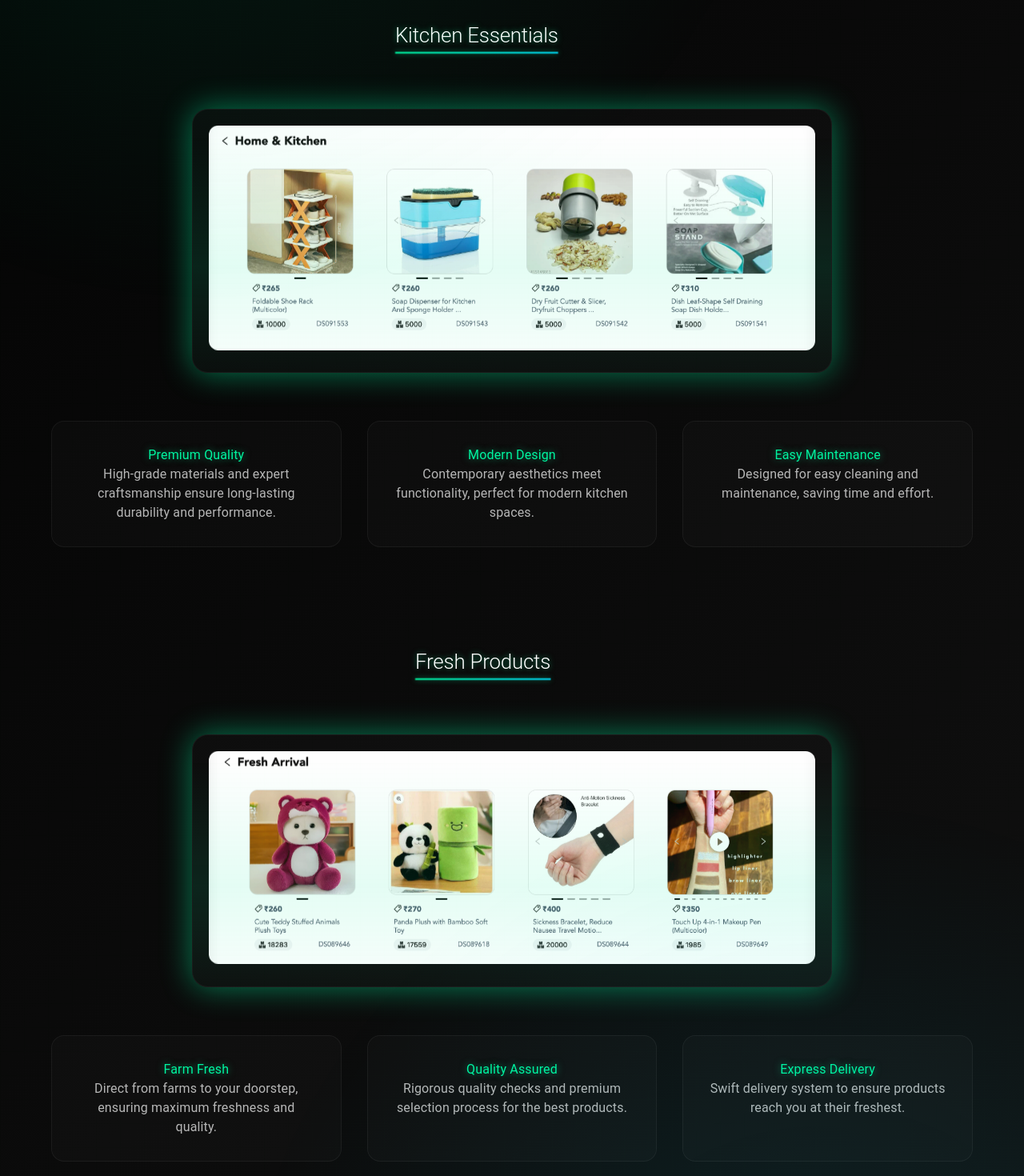
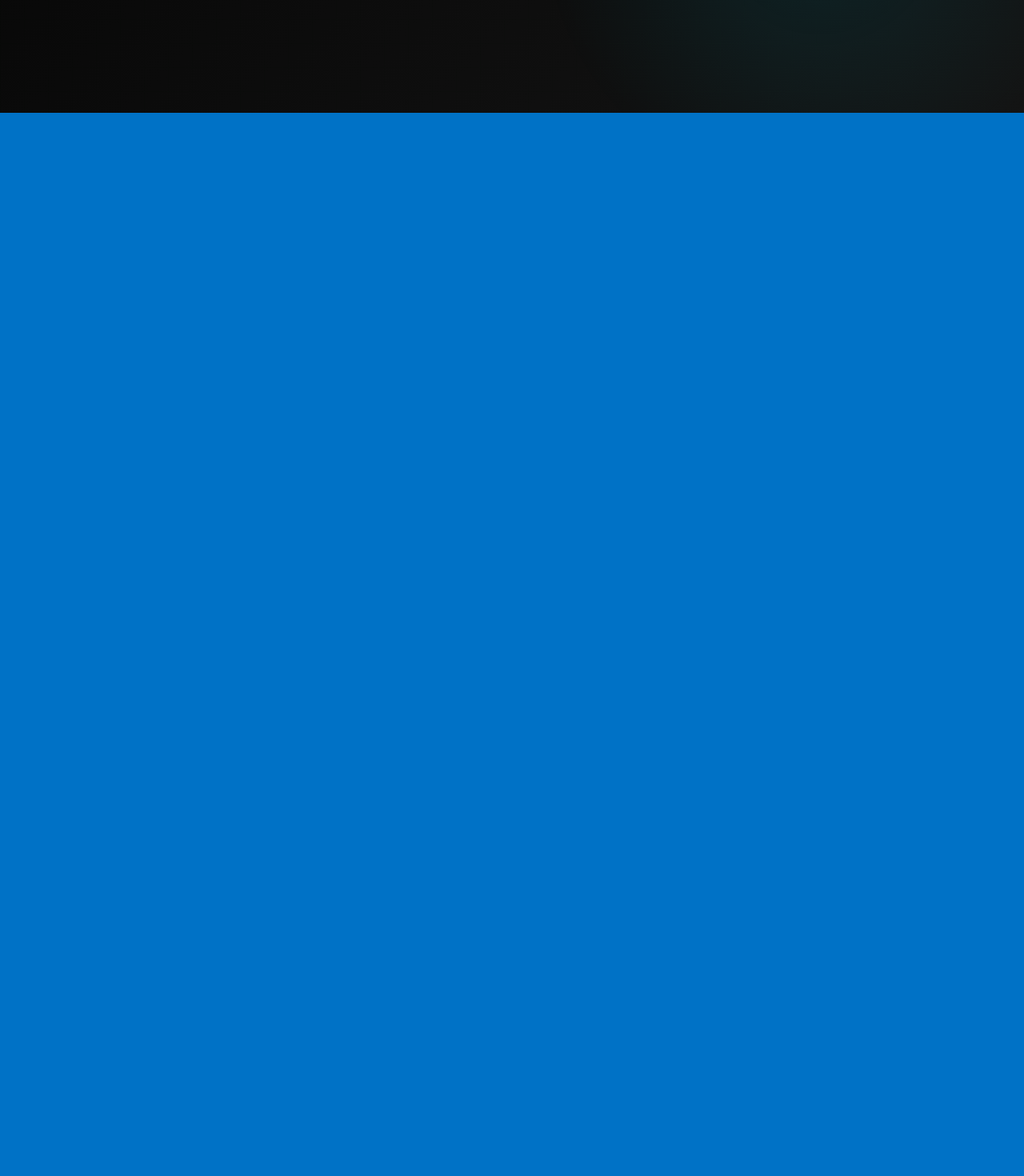
Before and after one commit to prashantcitymall/Dropship-india, a React (Create React App) app: page /products in a window 1280 px wide. Shown: the part 1120-2590 px from the top of the page at 80% size. After the commit the page ends 1261 px from the top, so only its background shows below. Built offline with nearby package versions, Linux system fonts and the light colour scheme.

Commit message:
new changes

```diff
--- a/src/components/Hero/Hero.js
+++ b/src/components/Hero/Hero.js
@@ -154,29 +154,41 @@ const ButtonGroup = styled.div`
 `;
 
 const IntegrationSection = styled.div`
-  margin-top: 60px;
-  animation: ${slideUp} 0.8s ease-out 0.6s backwards;
+  margin-top: 20px;
+  text-align: center;
 
   h3 {
-    color: #666;
-    margin-bottom: 20px;
-    font-size: 1.2rem;
+    color: rgba(255, 255, 255, 0.7);
+    font-size: 1rem;
+    margin-bottom: 5px;
+    font-weight: normal;
   }
 `;
 
 const LogoGrid = styled.div`
   display: flex;
   justify-content: center;
+  gap: 20px;
+  margin-top: 5px;
+`;
+
+const LogoContainer = styled.div`
+  display: flex;
+  flex-direction: column;
   align-items: center;
-  margin-top: 20px;
-  gap: 15px;
+  gap: 5px;
+  transition: all 0.3s ease;
 
   img {
-    height: 40px;
+    height: 30px;
+    width: auto;
     opacity: 0.8;
     transition: all 0.3s ease;
+  }
 
-    &:hover {
+  &:hover {
+    transform: translateY(-2px);
+    img {
       opacity: 1;
       transform: scale(1.05);
     }
@@ -193,24 +205,6 @@ const LogoText = styled.span`
 
   &:hover {
     opacity: 1;
-  }
-`;
-
-const LogoContainer = styled.div`
-  display: flex;
-  align-items: center;
-  gap: 15px;
-  transition: all 0.3s ease;
-
-  &:hover {
-    transform: translateY(-2px);
-    ${LogoText} {
-      opacity: 1;
-    }
-    img {
-      opacity: 1;
-      transform: scale(1.05);
-    }
   }
 `;
 
--- a/src/components/Products/Products.css
+++ b/src/components/Products/Products.css
@@ -143,17 +143,6 @@
   );
 }
 
-.products-wrapper::before {
-  content: '';
-  position: absolute;
-  top: 0;
-  left: 0;
-  right: 0;
-  height: 2px;
-  background: linear-gradient(90deg, #00F5A0, #00D9F5);
-  opacity: 0.5;
-}
-
 .category-title {
   font-size: 37px !important;
   transform: scale(0.7);
--- a/src/components/Products/Products.js
+++ b/src/components/Products/Products.js
@@ -37,17 +37,6 @@ const ProductsWrapper = styled.div`
   padding: 120px 0;
   position: relative;
   overflow: hidden;
-
-  &:before {
-    content: '';
-    position: absolute;
-    top: 0;
-    left: 0;
-    right: 0;
-    height: 2px;
-    background: linear-gradient(90deg, #00F5A0, #00D9F5);
-    opacity: 0.5;
-  }
 
   &:after {
     content: '';
@@ -248,120 +237,6 @@ const Products = () => {
             </Grid>
           </FeatureGrid>
         </ProductSection>
-
-        <ProductSection delay={0.2}>
-          <Typography variant="h2" className="text-glow category-title">
-            Kitchen Essentials
-          </Typography>
-          <ImageContainer className="image-container">
-            <ProductImage
-              src="/images/kitchen.png"
-              alt="Kitchen Products"
-            />
-          </ImageContainer>
-          <FeatureGrid container spacing={4}>
-            <Grid item xs={12} md={4}>
-              <FeatureBox className="feature-box-hover">
-                <FeatureTitle className="text-glow">Premium Quality</FeatureTitle>
-                <FeatureDescription>
-                  High-grade materials and expert craftsmanship ensure long-lasting durability and performance.
-                </FeatureDescription>
-              </FeatureBox>
-            </Grid>
-            <Grid item xs={12} md={4}>
-              <FeatureBox className="feature-box-hover">
-                <FeatureTitle className="text-glow">Modern Design</FeatureTitle>
-                <FeatureDescription>
-                  Contemporary aesthetics meet functionality, perfect for modern kitchen spaces.
-                </FeatureDescription>
-              </FeatureBox>
-            </Grid>
-            <Grid item xs={12} md={4}>
-              <FeatureBox className="feature-box-hover">
-                <FeatureTitle className="text-glow">Easy Maintenance</FeatureTitle>
-                <FeatureDescription>
-                  Designed for easy cleaning and maintenance, saving time and effort.
-                </FeatureDescription>
-              </FeatureBox>
-            </Grid>
-          </FeatureGrid>
-        </ProductSection>
-
-        <ProductSection delay={0.4}>
-          <Typography variant="h2" className="text-glow category-title">
-            Fresh Products
-          </Typography>
-          <ImageContainer className="image-container">
-            <ProductImage
-              src="/images/fresh.png"
-              alt="Fresh Products"
-            />
-          </ImageContainer>
-          <FeatureGrid container spacing={4}>
-            <Grid item xs={12} md={4}>
-              <FeatureBox className="feature-box-hover">
-                <FeatureTitle className="text-glow">Farm Fresh</FeatureTitle>
-                <FeatureDescription>
-                  Direct from farms to your doorstep, ensuring maximum freshness and quality.
-                </FeatureDescription>
-              </FeatureBox>
-            </Grid>
-            <Grid item xs={12} md={4}>
-              <FeatureBox className="feature-box-hover">
-                <FeatureTitle className="text-glow">Quality Assured</FeatureTitle>
-                <FeatureDescription>
-                  Rigorous quality checks and premium selection process for the best products.
-                </FeatureDescription>
-              </FeatureBox>
-            </Grid>
-            <Grid item xs={12} md={4}>
-              <FeatureBox className="feature-box-hover">
-                <FeatureTitle className="text-glow">Express Delivery</FeatureTitle>
-                <FeatureDescription>
-                  Swift delivery system to ensure products reach you at their freshest.
-                </FeatureDescription>
-              </FeatureBox>
-            </Grid>
-          </FeatureGrid>
-        </ProductSection>
-
-        <ProductSection delay={0.6}>
-          <Typography variant="h2" className="text-glow category-title">
-            Electronics
-          </Typography>
-          <ImageContainer className="image-container">
-            <ProductImage
-              src="/images/electronics.png"
-              alt="Electronics Products"
-            />
-          </ImageContainer>
-          <FeatureGrid container spacing={4}>
-            <Grid item xs={12} md={4}>
-              <FeatureBox className="feature-box-hover">
-                <FeatureTitle className="text-glow">Latest Technology</FeatureTitle>
-                <FeatureDescription>
-                  Cutting-edge electronics with advanced features and specifications.
-                </FeatureDescription>
-              </FeatureBox>
-            </Grid>
-            <Grid item xs={12} md={4}>
-              <FeatureBox className="feature-box-hover">
-                <FeatureTitle className="text-glow">Warranty Covered</FeatureTitle>
-                <FeatureDescription>
-                  Extended warranty and reliable after-sales service for peace of mind.
-                </FeatureDescription>
-              </FeatureBox>
-            </Grid>
-            <Grid item xs={12} md={4}>
-              <FeatureBox className="feature-box-hover">
-                <FeatureTitle className="text-glow">Smart Features</FeatureTitle>
-                <FeatureDescription>
-                  IoT-enabled devices with smart connectivity and automation capabilities.
-                </FeatureDescription>
-              </FeatureBox>
-            </Grid>
-          </FeatureGrid>
-        </ProductSection>
       </Container>
     </ProductsWrapper>
   );
```
